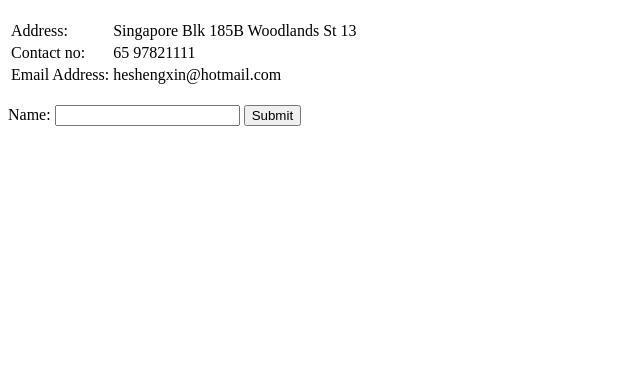
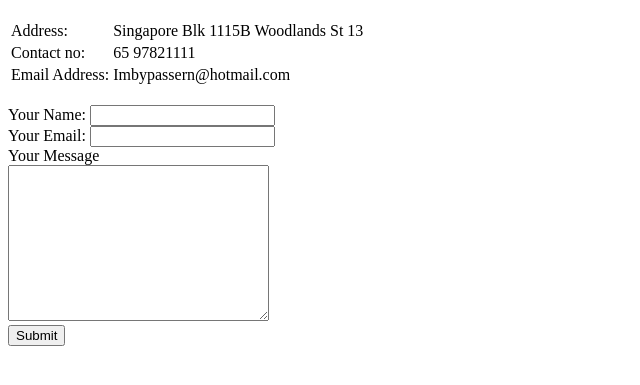
Before and after one commit to Imbypasser/cv, a plain HTML site: page contacts.html in a window 1280 px wide. Shown: the part 61-446 px from the top of the page, without its empty margins (0-640 px from the left). Drawn offline with Linux system fonts and the light colour scheme.

Commit message:
Add files via upload
Made changes to the contact page.

```diff
--- a/contacts.html
+++ b/contacts.html
@@ -9,7 +9,7 @@
     <table>
       <tr>
         <td>Address:</td>
-        <td>Singapore Blk 185B Woodlands St 13</td>
+        <td>Singapore Blk 1115B Woodlands St 13</td>
       </tr>
       <tr>
         <td>Contact no:</td>
@@ -17,14 +17,20 @@
       </tr>
       <tr>
         <td>Email Address:</td>
-        <td>heshengxin@hotmail.com</td>
+        <td>Imbypassern@hotmail.com</td>
       </tr>
     </table>
     <br>
-    <form class="" action="index.html" method="post">
-      <label>Name:</label>
-      <input type="text" name="" value="">
+    <form action="mailto:imbypasser@hotmail.com" method="post" enctype="text/plain"> <!-- the action attribute leads the user to the right place after the click the submit button -->
+      <label>Your Name:</label>
+      <input type="text" name="yourName" value=""><br>
+      <label>Your Email:</label>
+      <input type="email" name="yourEmail" value=""><br>
+      <label>Your Message</label><br>
+      <textarea name="yourMessage" rows="10" cols="30"></textarea><br>
       <input type="submit" name="">
+
+
     </form>
 
   </body>
```
